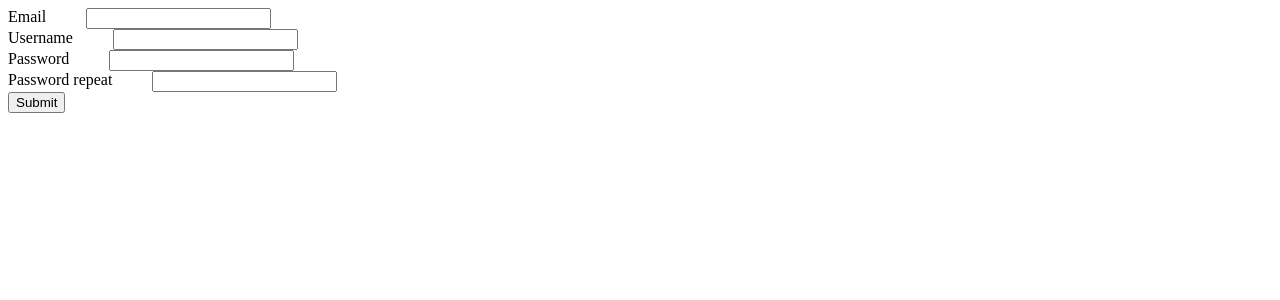
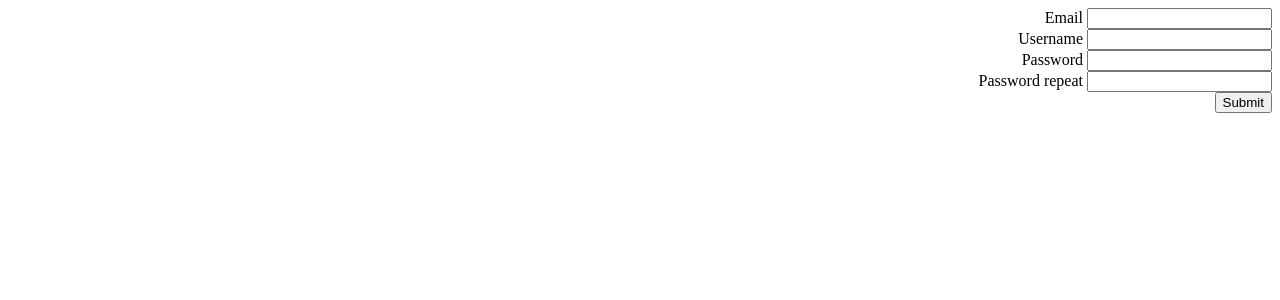
Before and after one commit to IliaZaitov/shelter_online, a Flask app: template templates/index.html in a window 1280 px wide. Shown: the top 300 px of the page. Run offline with Flask 2, Linux system fonts and the light colour scheme; the template is opened without the code that fills it, so the values that code supplies are empty, except form fields; data comes from the database, SQL or seed files in the repository; form fields are guessed from the names that the template uses.

Commit message:
Registation form

```diff
--- a/templates/index.html
+++ b/templates/index.html
@@ -4,15 +4,9 @@
     <meta charset="UTF-8">
     <title>Registration</title>
     <style>
-        .label{
-        float:left;
-        clear: left;
-        text-align:center
-        }
-        .form{
-        margin-left: 40px;
-        float:left;
-        text-align:center
+        .field{
+            clear:both;
+            text-align:right;
         }
 
 
@@ -21,46 +15,37 @@
 <body>
 <form action="" method="post">
     {{ form.csrf_token() }}
-    <div class="label">
+    <div class="field">
     {{ form.email.label() }}
-    </div>
-    <div class="form">
     {{ form.email}}
     {% for error in form.email.errors %}
         {{ error }}
     {% endfor %}
     </div>
 
-<div class="label">
+<div class="field">
     {{ form.username.label() }}
-    </div>
-    <div class="form">
     {{ form.username}}
     {% for error in form.username.errors %}
         {{ error }}
     {% endfor %}
         </div>
-<div class="label">
+<div class="field">
     {{ form.password.label() }}
-    </div>
-    <div class="form">
     {{ form.password() }}
     {% for error in form.password.errors %}
         {{ error }}
     {% endfor %}
         </div>
 
-<div class="label">
+<div class="field">
     {{ form.password_repeat.label() }}
-    </div>
-        <div class="form">
     {{ form.password_repeat() }}
     {% for error in form.password_repeat.errors %}
         {{ error }}
     {% endfor %}
             </div>
-        <br>
-    <div class="label">
+<div class="field">
 {{form.submit()}}
         </div>
 </form>
```
